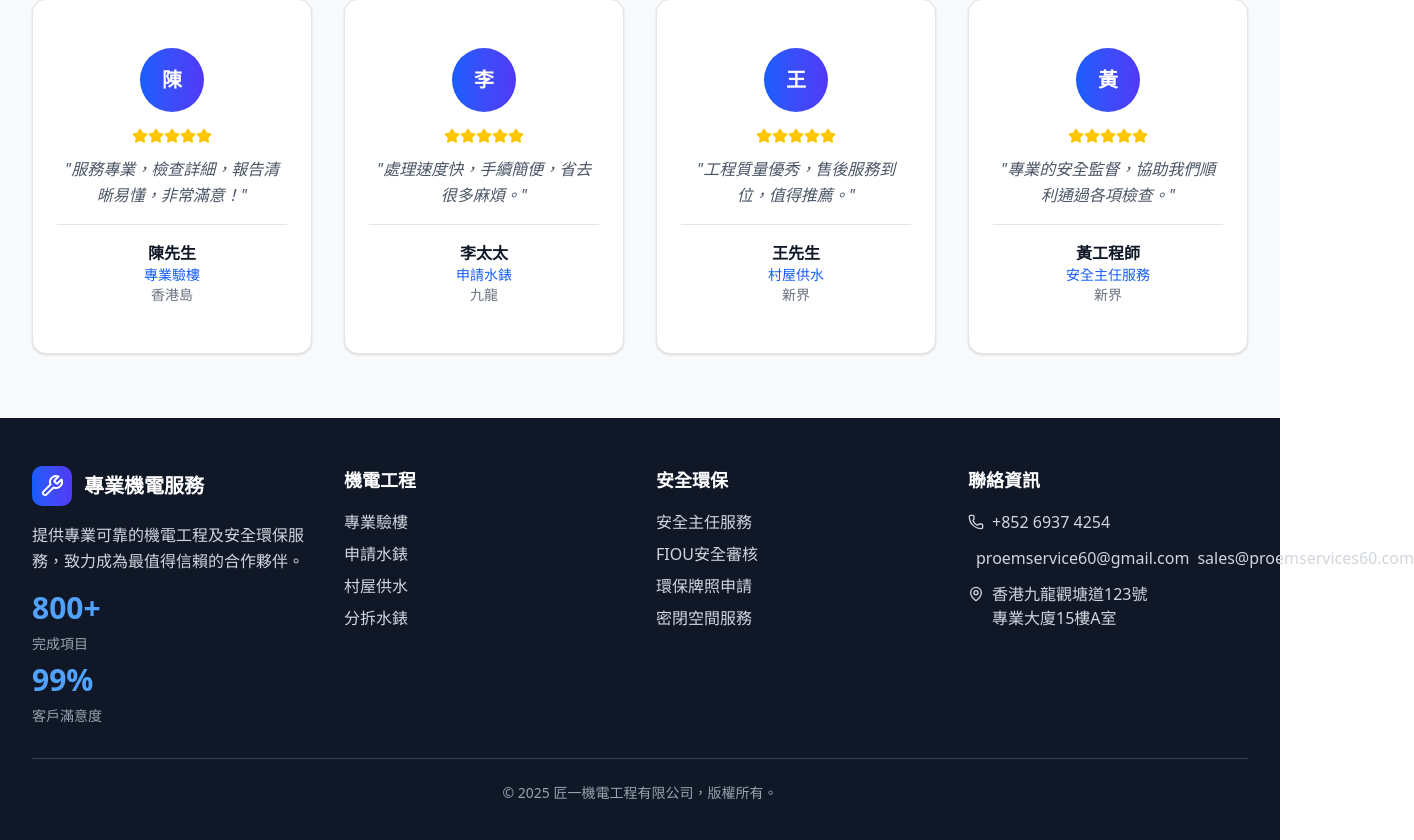
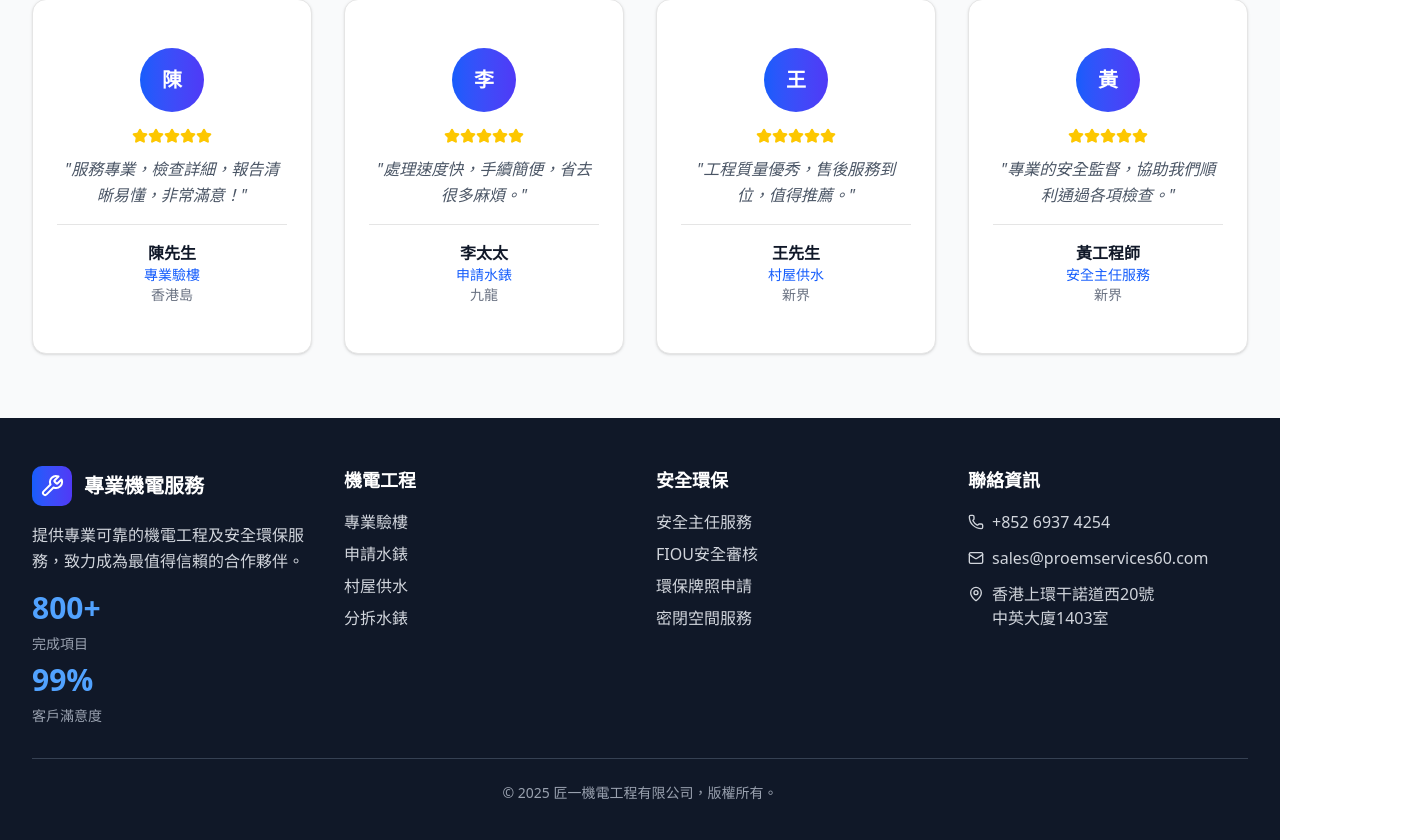
Before and after one commit to knleung60-create/Proemservicess60-website, a React (Vite) app: page / in a window 1280 px wide. Shown: the part 3833-4673 px from the top of the page, 1414 px wide, since content can reach past the window. Built offline with nearby package versions, Linux system fonts and the light colour scheme.

Commit message:
修正：(最終) 強制更新 index.html, address

```diff
--- a/index.html
+++ b/index.html
@@ -6,7 +6,7 @@
     <meta name="viewport" content="width=device-width, initial-scale=1.0" />
 
     <!-- 基本SEO標籤 -->
-    <title>專業機電服務 | 香港一站式機電工程解決方案 | 驗樓、水錶申請、安全服務</title>
+    <title>匠一機電工程 | 香港一站式機電工程解決方案 | 驗樓、水錶申請、安全服務</title>
     <meta name="description" content="香港專業機電服務公司，提供驗樓、申請水錶、村屋供水、分拆水錶、改用咸水沖廁、WR1簽發、樓宇水安全申請、安全主任服務等一站式機電工程解決方案。專業團隊，價格合理，服務可靠。" />
     <meta name="keywords" content="機電工程,驗樓服務,申請水錶,村屋供水,分拆水錶,咸水沖廁,WR1簽發,樓宇水安全,安全主任,環保服務,香港機電,專業驗樓,水務工程,安全審核,FIOU,流動鋁架,密閉空間,環保牌照" />
     <meta name="author" content="專業機電服務" />
--- a/src/App.jsx
+++ b/src/App.jsx
@@ -1307,14 +1307,13 @@ function App() {
                 </div>
                 <div className="flex items-center justify-center sm:justify-start space-x-2">
                   <Mail className="w-4 h-4" />
-                  <div>proemservice60@gmail.com</div>
                   <div>sales@proemservices60.com</div>
                 </div>
                 <div className="flex items-start justify-center sm:justify-start space-x-2">
                   <MapPin className="w-4 h-4 mt-1 flex-shrink-0" />
                   <div>
-                    <div>香港九龍觀塘道123號</div>
-                    <div>專業大廈15樓A室</div>
+                    <div>香港上環干諾道西20號</div>
+                    <div>中英大廈1403室</div>
                   </div>
                 </div>
               </div>
```
Also changed, not shown: 1 other file (tests, documents, lock files or other folders).
